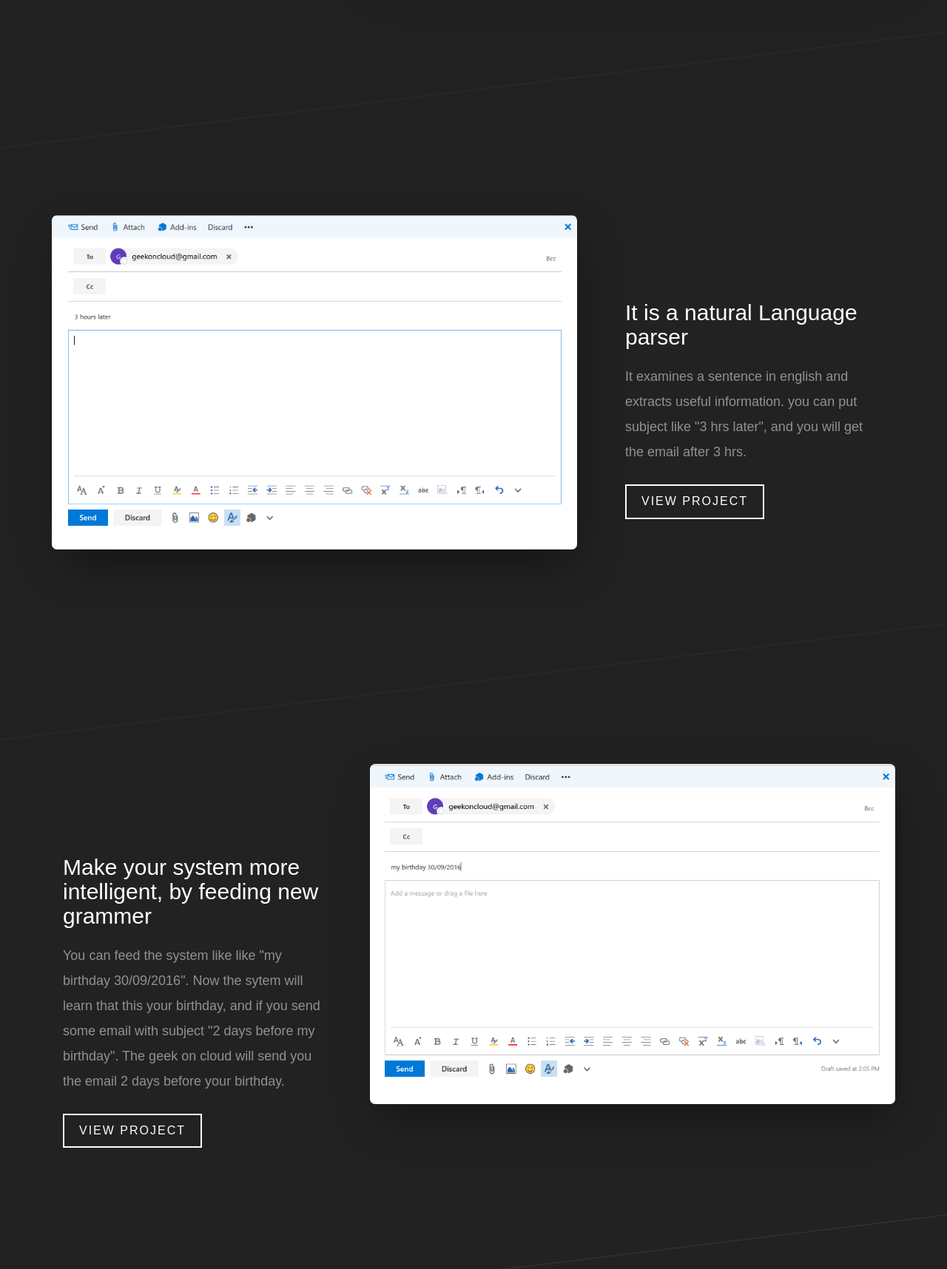
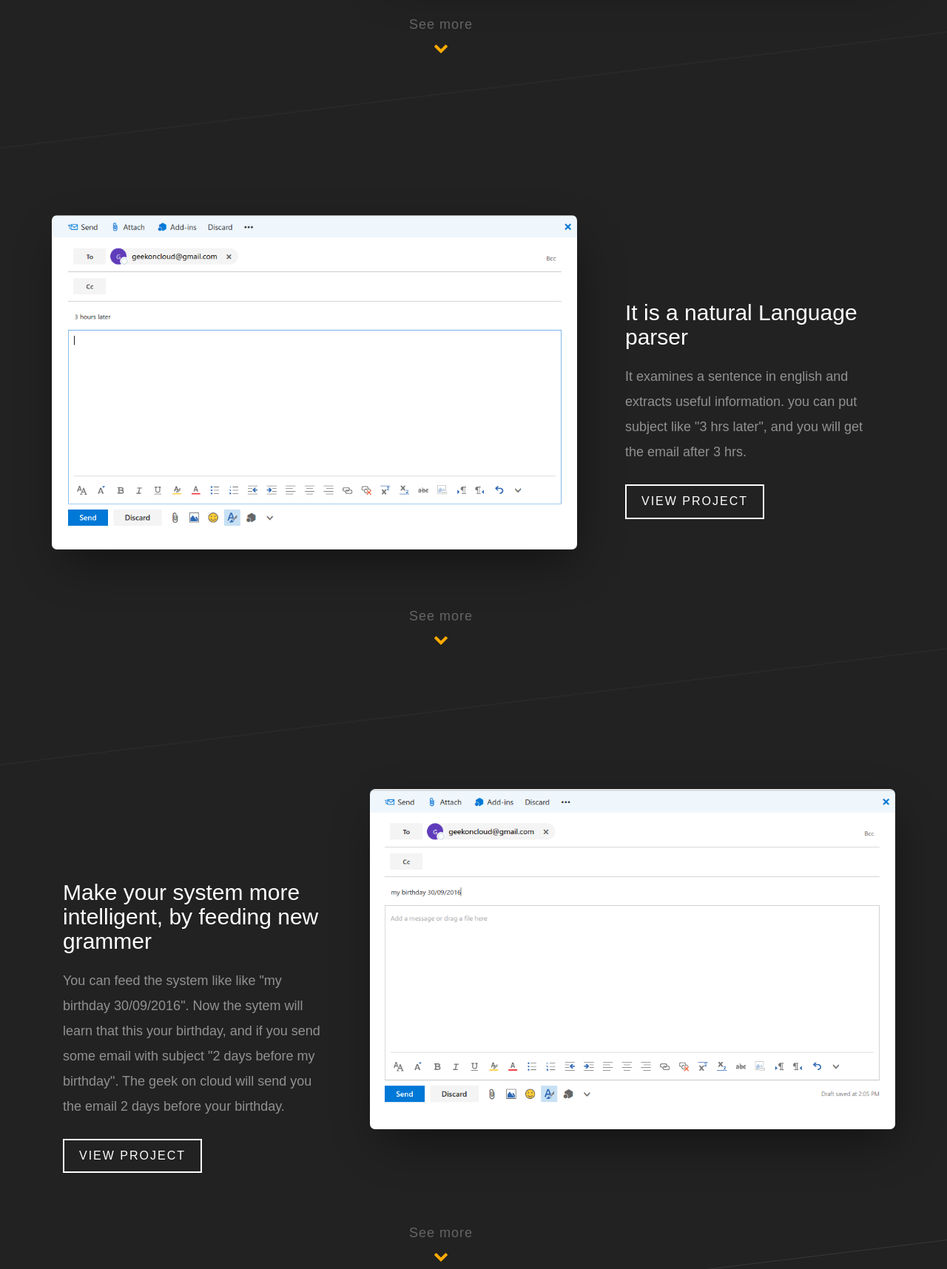
Before and after one commit to sorabhsolanki/geekoncloudhtml, a plain HTML site: page index.html in a window 1280 px wide. Shown: the part 2280-3996 px from the top of the page at 74% size. Drawn offline with Linux system fonts and the light colour scheme; files whose address does not match are found by name; a web font is replaced by a local one.

Commit message:
added scrolling capabilities

```diff
--- a/index.html
+++ b/index.html
@@ -105,12 +105,18 @@
 						<p>Get your email when it really matters. It is day to day scenario that you got various emails but only few of them are useful, most of them are those which you require at some later time. Now with the help of geek on cloud you can manage your email easily.</p>
 						<p><a href="#" class="btn btn-light btn-outline transition">View Exmaple</a></p>
 					</div>
+<div class="btn-next animate-box fh5co-learn-more" >
+				<a href="#here"><span>See more</span>
+					<i class="icon-chevron-down"></i></a>
+			</div>
 				</div>
 
+		</div>
+
 			</div>
-		</div>
+
 		<!-- data-colorbg="#FF6138" -->
-		<div class="fh5co-project js-fh5co-waypoint fh5co-reverse" data-colorbg="" data-next="yes">
+		<div class="fh5co-project js-fh5co-waypoint fh5co-reverse" data-colorbg="" data-next="yes" id="here">
 			<div class="container">
 				<div class="fh5co-project-inner row">
 
@@ -125,13 +131,19 @@
 						<p> Just forward it to geekoncloud@gmail.com with subject "10 days after", and geek on cloud will send you back that email after 10 days.</p>
 						<p><a href="#" class="btn btn-light btn-outline transition">View Sample</a></p>
 					</div>
+<div class="btn-next animate-box fh5co-learn-more" >
+				<a href="#here1"><span>See more</span>
+					<i class="icon-chevron-down"></i></a>
+			</div>
 				</div>
+
+
 
 			</div>
 		</div>
 
 		<!-- data-colorbg="#2d4059" -->
-		<div class="fh5co-project js-fh5co-waypoint" data-colorbg="" data-next="yes">
+		<div class="fh5co-project js-fh5co-waypoint" data-colorbg="" data-next="yes" id="here1">
 			<div class="container">
 				<div class="fh5co-project-inner row">
 					<div class="fh5co-imgs col-md-8 animate-box">
@@ -144,12 +156,19 @@
 						<p>It examines a sentence in english and extracts useful information. you can put subject like "3 hrs later", and you will get the email after 3 hrs.</p>
 						<p><a href="work_1.html" class="btn btn-light btn-outline transition">View Project</a></p>
 					</div>
+<div class="btn-next animate-box fh5co-learn-more" >
+				<a href="#here2"><span>See more</span>
+					<i class="icon-chevron-down"></i></a>
+			</div>
 				</div>
 
+
+
 			</div>
+<
 		</div>
 		<!-- data-colorbg="#7bc74d" -->
-		<div class="fh5co-project js-fh5co-waypoint fh5co-reverse" data-colorbg="">
+		<div class="fh5co-project js-fh5co-waypoint fh5co-reverse" data-colorbg="" id="here2">
 			<div class="container">
 				<div class="fh5co-project-inner row">
 					<div class="fh5co-imgs col-md-8 col-md-push-4 animate-box">
@@ -163,12 +182,17 @@
 						<p>You can feed the system like like "my birthday 30/09/2016". Now the sytem will learn that this your birthday, and if you send some email with subject "2 days before my birthday". The geek on cloud will send you the email 2 days before your birthday.</p>
 						<p><a href="work_1.html" class="btn btn-light btn-outline transition">View Project</a></p>
 					</div>
+<div class="btn-next animate-box fh5co-learn-more" >
+				<a href="#here3"><span>See more</span>
+					<i class="icon-chevron-down"></i></a>
+			</div>
 				</div>
+
 
 			</div>
 		</div>
 		<footer id="fh5co-footer" class="js-fh5co-waypoint">
-			<div class="container">
+			<div class="container" id="here3">
 				<div class="row">
 					<div class="col-md-12 text-center">
 						<p><large><h1>What else i can do:</h1> </large> </p>
```
